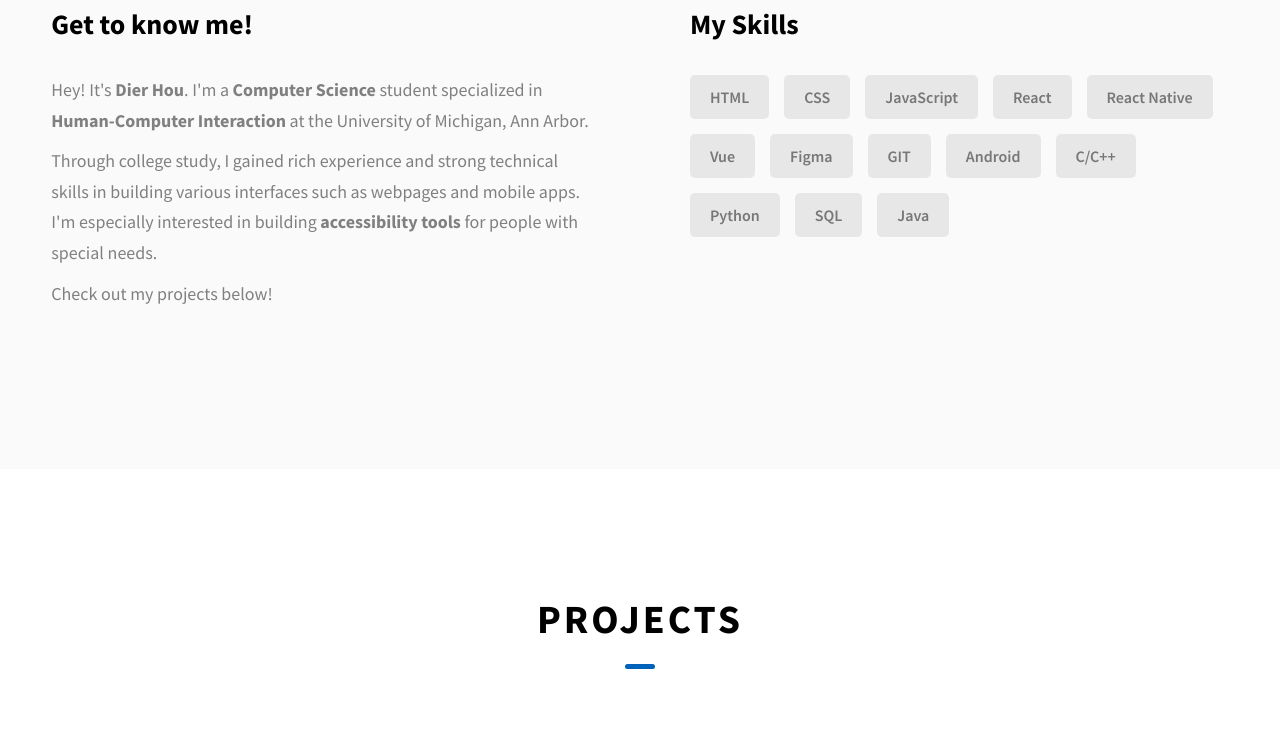
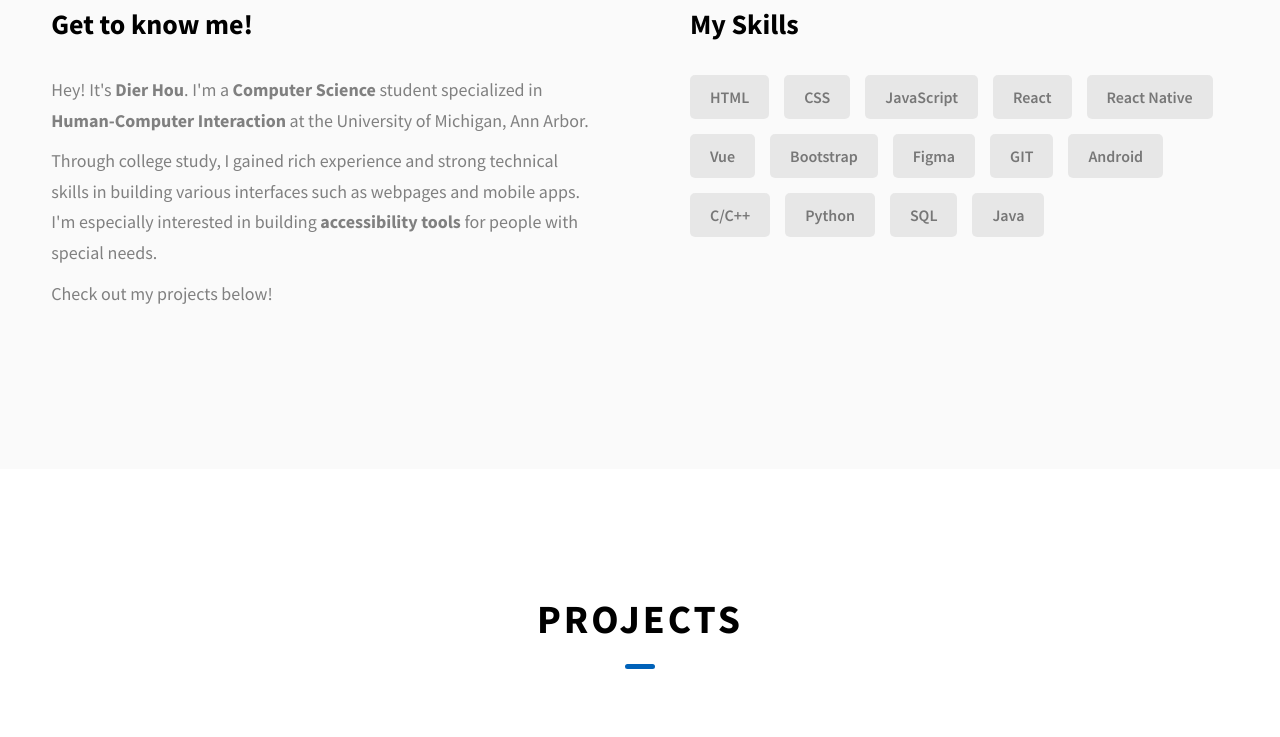
Before and after one commit to deerHDE/myportfolio, a website: page index.html in a window 1280 px wide. Shown: the part 1067-1804 px from the top of the page. Drawn offline with Linux system fonts and the light colour scheme.

Commit message:
update skills

```diff
--- a/index.html
+++ b/index.html
@@ -188,6 +188,7 @@
               <div class="skills__skill">React</div>
               <div class="skills__skill">React Native</div>
               <div class="skills__skill">Vue</div>
+              <div class="skills__skill">Bootstrap</div>
               <div class="skills__skill">Figma</div>
               <div class="skills__skill">GIT</div>
               <div class="skills__skill">Android</div>
```
